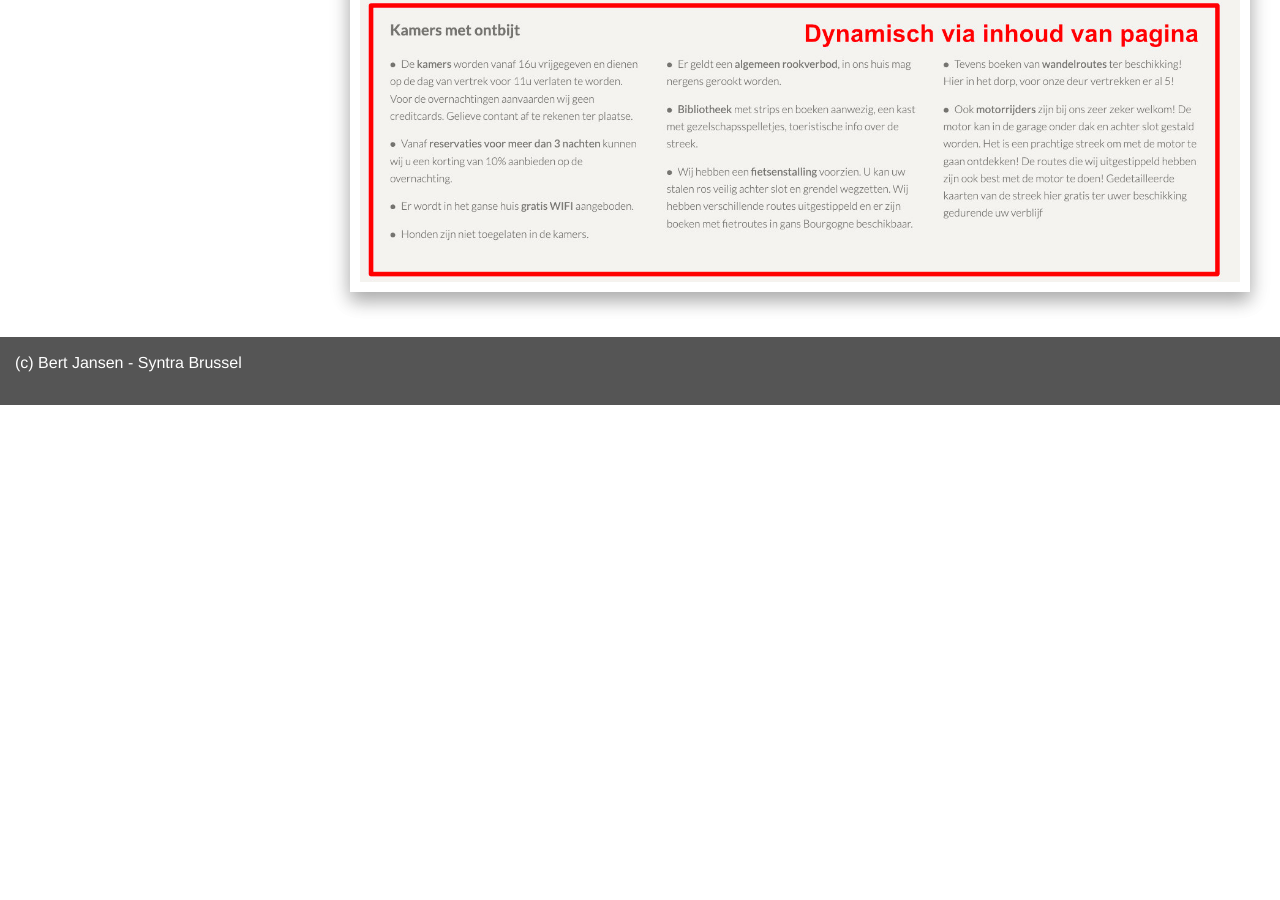
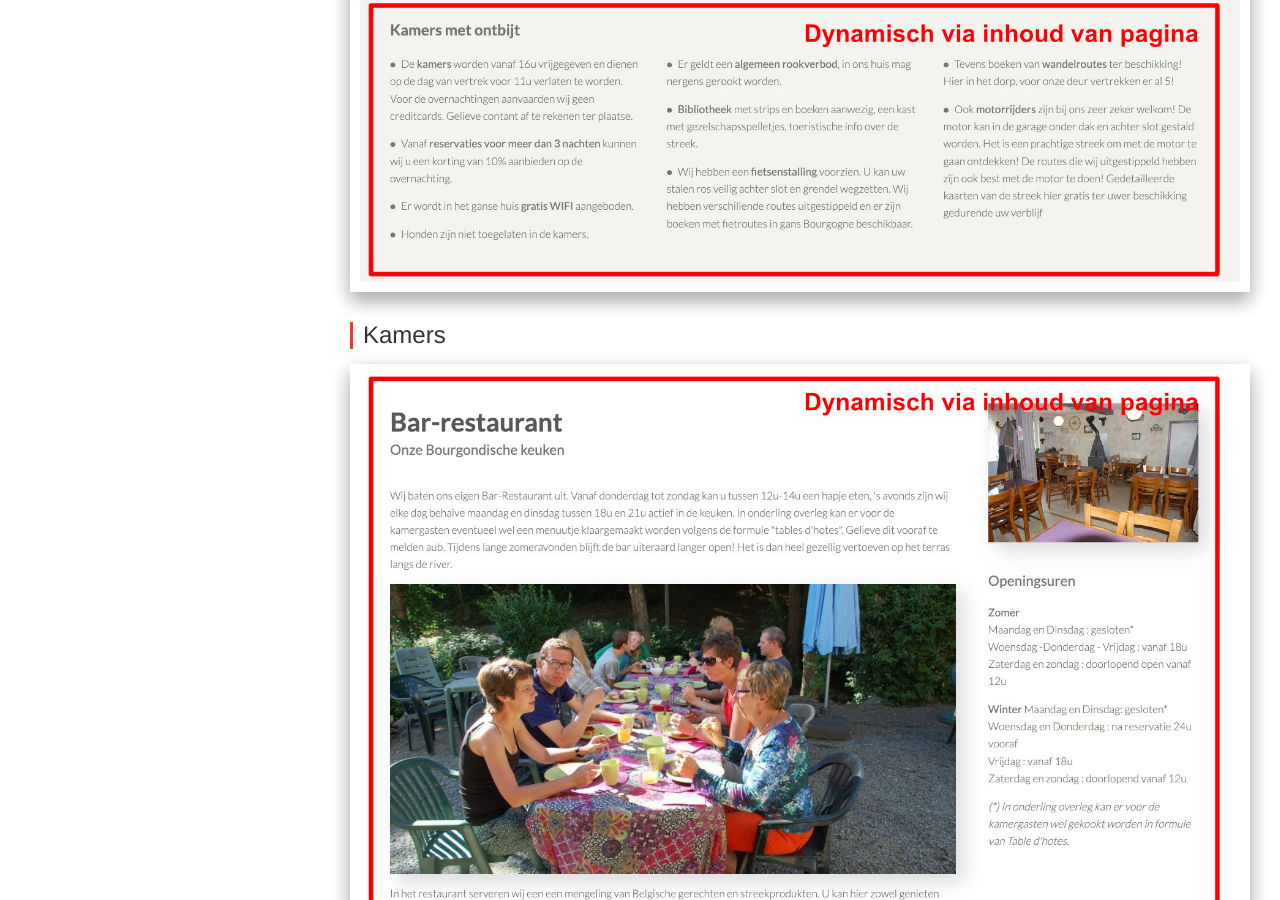
Before and after one commit to Syntra-Brussel/dynamische-webtechnieken, a Jekyll site: the page built from wordpress/eindopdracht.md, in a window 1280 px wide and 900 px high, scrolled down 4744 px. Built offline with Jekyll 4.4.1, drawn with Linux system fonts in a browser that asks for light colours; nearby versions of some CDN libraries; a script that is not in the unit is left out; before the commit the page ends 5149 px from its top, so only the background shows below that.

Commit message:
diensten

```diff
--- a/wordpress/eindopdracht.md
+++ b/wordpress/eindopdracht.md
@@ -78,3 +78,9 @@
 <img src="mdg/kamers.jpg" class="shadow" />
 
 <img src="mdg/kamers_praktisch.jpg" class="shadow" />
+
+### Kamers
+
+<img src="mdg/diensten_inhoud.jpg" class="shadow" />
+
+<img src="mdg/diensten.jpg" class="shadow" />
```
Also changed, not shown: wordpress/mdg/diensten.jpg (added), wordpress/mdg/diensten_inhoud.jpg (added).
